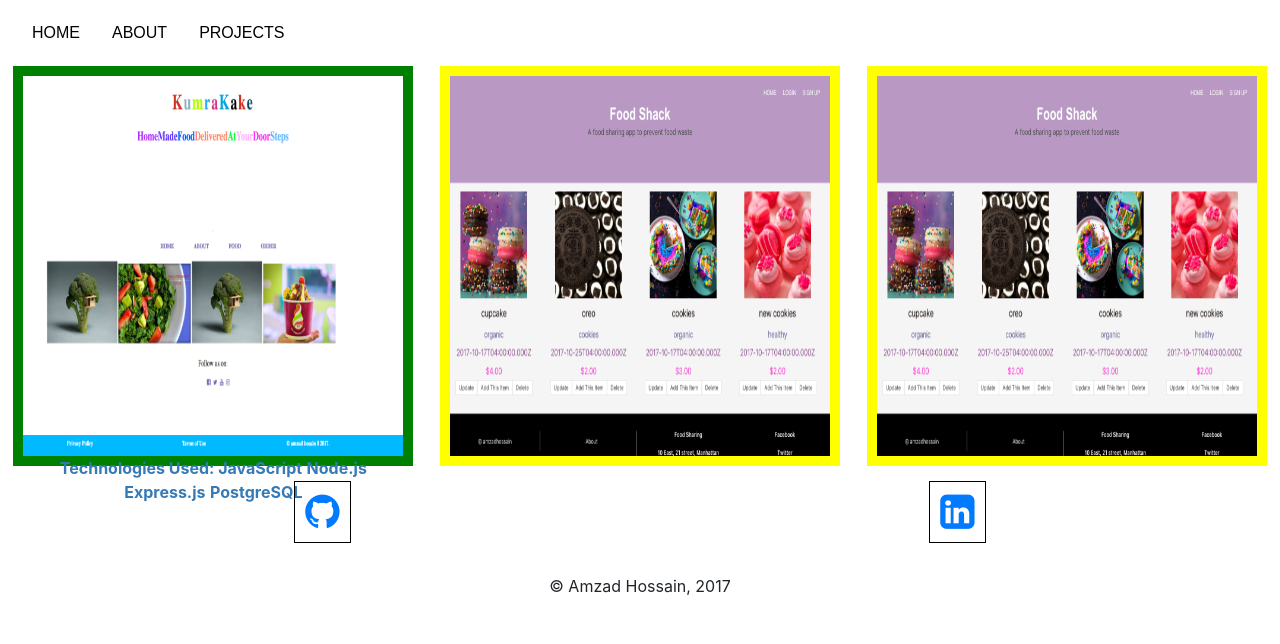
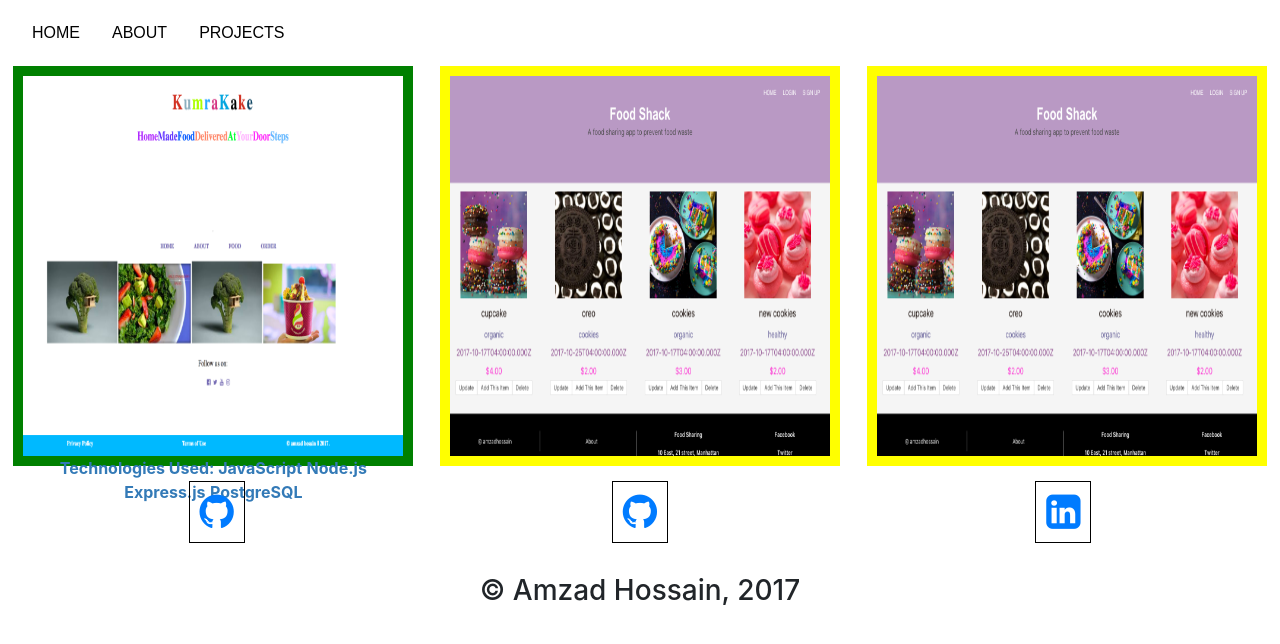
Before and after one commit to hossainamzad/Portfolio, a React (Create React App) app: page /projects in a window 1280 px wide. Shown: the top 644 px of the page. Built offline with nearby package versions, Linux system fonts and the light colour scheme.

Commit message:
added some more contents

```diff
--- a/src/components/Footer.js
+++ b/src/components/Footer.js
@@ -1,11 +1,16 @@
 import React, { Component } from 'react';
-const Footer = () =>
+const Footer = () =>{
+  return (
     <div>
       <ul className="social">
         <li><a href="https://github.com/hossainamzad"><i className="fa fa-github" aria-hidden="true"></i></a></li>
+        <li><a href="https://github.com/hossainamzad"><i className="fa fa-github" aria-hidden="true"></i></a></li>
         <li><a href="https://www.linkedin.com/in/hossainmdamzad/"><i className="fa fa-linkedin-square" aria-hidden="true"></i></a></li>
       </ul>
-        &copy; Amzad Hossain, 2017
+      <h3>&copy; Amzad Hossain, 2017</h3>
     </div>
+  )
+}
+
 
 export default Footer;
```
Lines whose indentation alone changed are shown as unchanged.
